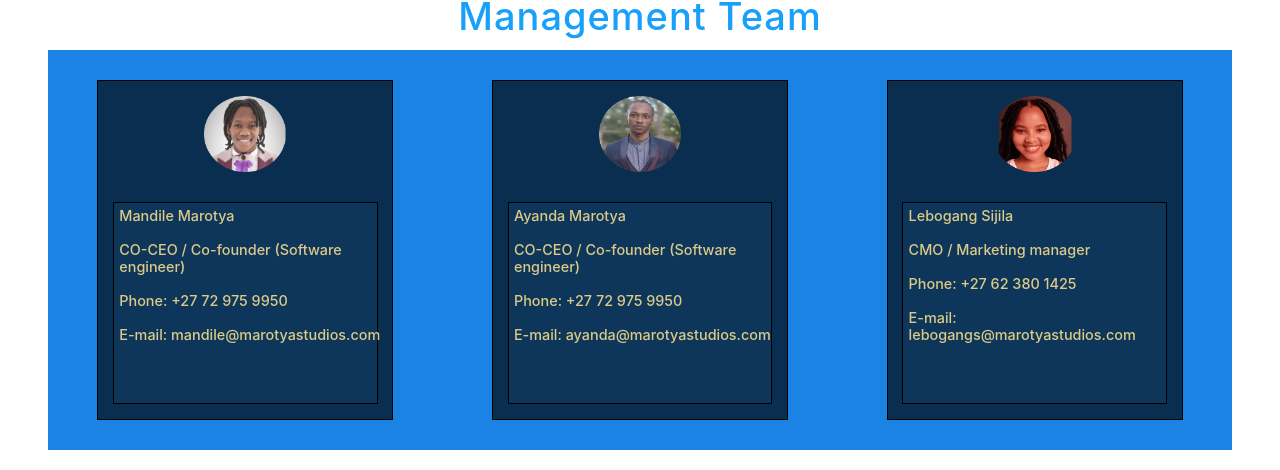
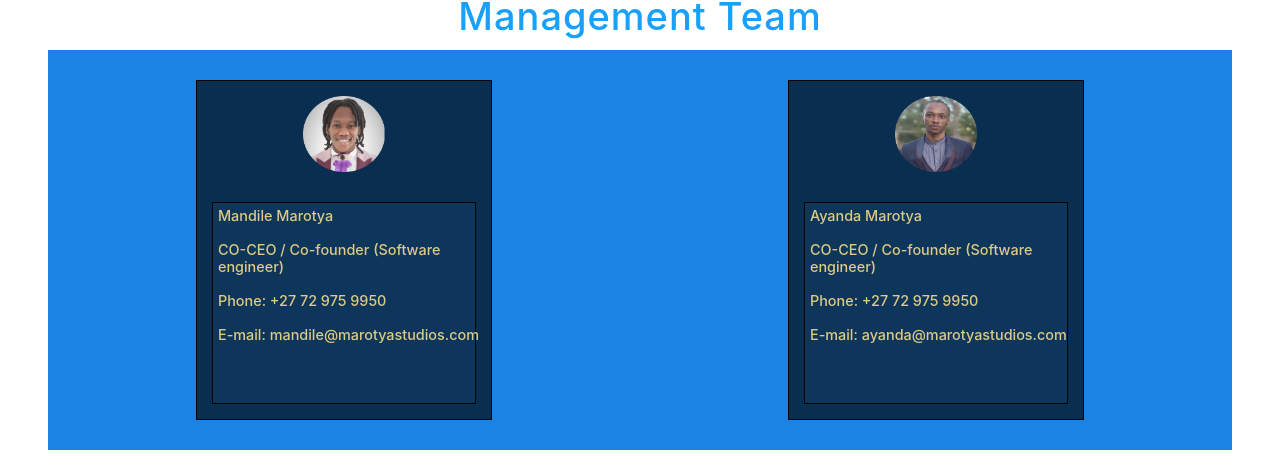
Before and after one commit to andilemarotya/marotya-studios, a React (Create React App) app in the folder frontend/: page /about in a window 1280 px wide. Shown: the part 728-1198 px from the top of the page. Built offline with nearby package versions, Linux system fonts and the light colour scheme.

Commit message:
About Updated

```diff
--- a/frontend/src/pages/About.js
+++ b/frontend/src/pages/About.js
@@ -55,17 +55,6 @@
                         </div>
                     </div>
 
-                    <div className="person-wrapper">
-                        <img src="/images/about/lebo.png" alt="" className="photo"/>
-                        <div className="details">
-                            <p className="intel">
-                                Lebogang Sijila <br/><br/>
-                                CMO / Marketing manager <br/><br/>
-                                <a href="tel:+27729759950">Phone:  +27 62 380 1425 </a><br/><br/>
-                                <a href="mailto:lebogangs@marotyastudios.com">E-mail:  lebogangs@marotyastudios.com</a><br/>
-                            </p>
-                        </div>
-                    </div>
 
                 </div>
 
```
